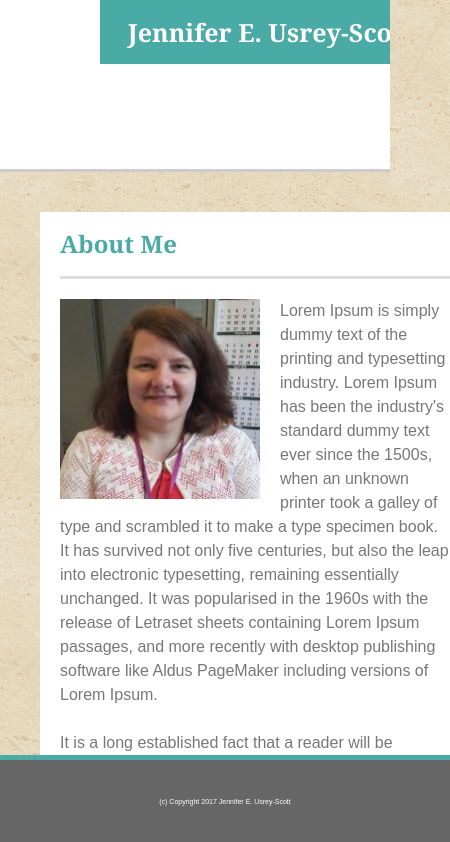
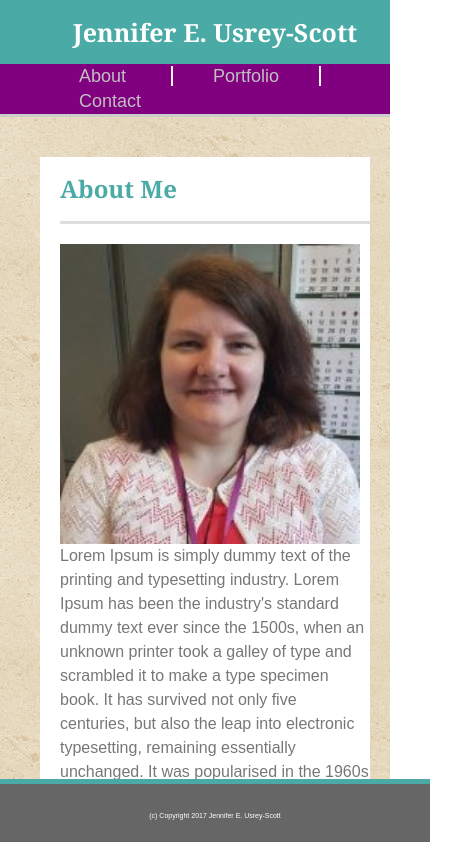
Before and after one commit to Sylvrleef/Responsive-Portfolio, a plain HTML site: page index.html in a window 390 px wide. Shown: the top 842 px of the page, 450 px wide, since content can reach past the window. Drawn offline with Linux system fonts and the light colour scheme.

Commit message:
here goes :(

```diff
--- a/assets/css/connect.css
+++ b/assets/css/connect.css
@@ -6,7 +6,8 @@
 }
 
 #linkgroup {
-	margin-left: 30px;
+	margin:auto;
+	width: 75%;
 }
 
 #stackoverflow {
--- a/assets/css/index.css
+++ b/assets/css/index.css
@@ -1,4 +1,6 @@
 #mypic {
-	margin-right: 20px;
+	height: 300px;
+	width: 300px;
+	margin-right: 0px 20px 50px 0px;
 	float: left;
 }
--- a/assets/css/style.css
+++ b/assets/css/style.css
@@ -1,4 +1,5 @@
 body {
+	width: auto;
 	margin: 0;
 	padding: 0;
 	font-family: 'Arial', 'Helvetica Neue', Helvetica, sans-serif;
@@ -24,8 +25,8 @@ footer {
    	left: 0;
    	bottom: 0;
 	border-top: 5px solid #4aaaa5;
-	padding: 30px;
-	height: 50px
+	padding: 20px;
+	height: 20px;
 	width: 100%;
 	background-color: #666666;
 	text-align: center;
@@ -71,7 +72,6 @@ footer {
 .clearfix {
 	clear: both;
 	overflow: auto;
-	width: 100%
 }
 
 #portfolio {
@@ -83,11 +83,10 @@ footer {
 
 #navgroup {
 	float: left;
-	margin: 30px 0 0 480px;
+	margin: 30px 0 0 150px;
 }
 
 #title {
-	width: 100%;
 	background-color: #ffffff;
 	border-bottom: 3px solid #cccccc;
 }
@@ -101,7 +100,7 @@ footer {
 
 #info {
 	padding: 20px;
-	width: 650px;
+	width: 340px;
 	float: left;
 	background-color: #ffffff;
 	border-color: #dddddd;
@@ -119,13 +118,12 @@ footer {
 	height: 150px;
 }
 
-@media screen and (max-width: 980px) {
-
-}
-
 @media screen and (max-width: 768px) {
+	#title {
+		background-color: red;
+	}
 	#main {
-		margin:20px;
+		margin:20px 20px 70px;
 		padding: 20px;
 	}
 	#info {
@@ -136,16 +134,53 @@ footer {
 		margin: 0;
 		width: 100%;
 	}
+	#mypic {
+		margin-right: 20px;
+		float: left;
+	}
+	#navgroup {
+		float: left;
+		margin: 30px 0 0 50px;
+	}
 }
 
 @media screen and (max-width: 640px) {
+	header {
+		width: 100%;
+		margin-left: 0px;
+	}
+	#navgroup {
+		float: none;
+		margin: auto;
+		width: 80%;
+	}
+	.nav {
+		padding: 0px 40px;
+		font-size: large;
+	}
+	.nav:hover {
+		padding: 0px 40px;
+		font-size: large;
+	}
+	#portfolio {
+		border-right: 2px solid #f7f4f4;
+		border-left: 2px solid #f7f4f4;
+		padding: 0 40px;
+	}
+	#title {
+		background-color: purple;
+	}
 	#main {
-		margin: 20px;
+		margin: 20px 20px 70px;
 	}
 	#info {
 		width: 100%;
 	}
 	#connect {
+		margin-top: 30px;
 		width: 100%;
 	}
+	form {
+		width: 300px;
+	}
 }
--- a/index.html
+++ b/index.html
@@ -55,9 +55,9 @@
 				About Me
 			</div>
 
+			<img id="mypic" src="assets/images/MyPic.jpg" alt="Error loading pic.">
+
 			<p>
-				<img id="mypic" src="assets/images/MyPic.jpg" alt="Error loading pic." height="200" width="200" />
-
 				Lorem Ipsum is simply dummy text of the printing and typesetting industry. Lorem Ipsum has been the industry's standard dummy text ever since the 1500s, when an unknown printer took a galley of type and scrambled it to make a type specimen book. It has survived not only five centuries, but also the leap into electronic typesetting, remaining essentially unchanged. It was popularised in the 1960s with the release of Letraset sheets containing Lorem Ipsum passages, and more recently with desktop publishing software like Aldus PageMaker including versions of Lorem Ipsum.
 			</p>
 
```
